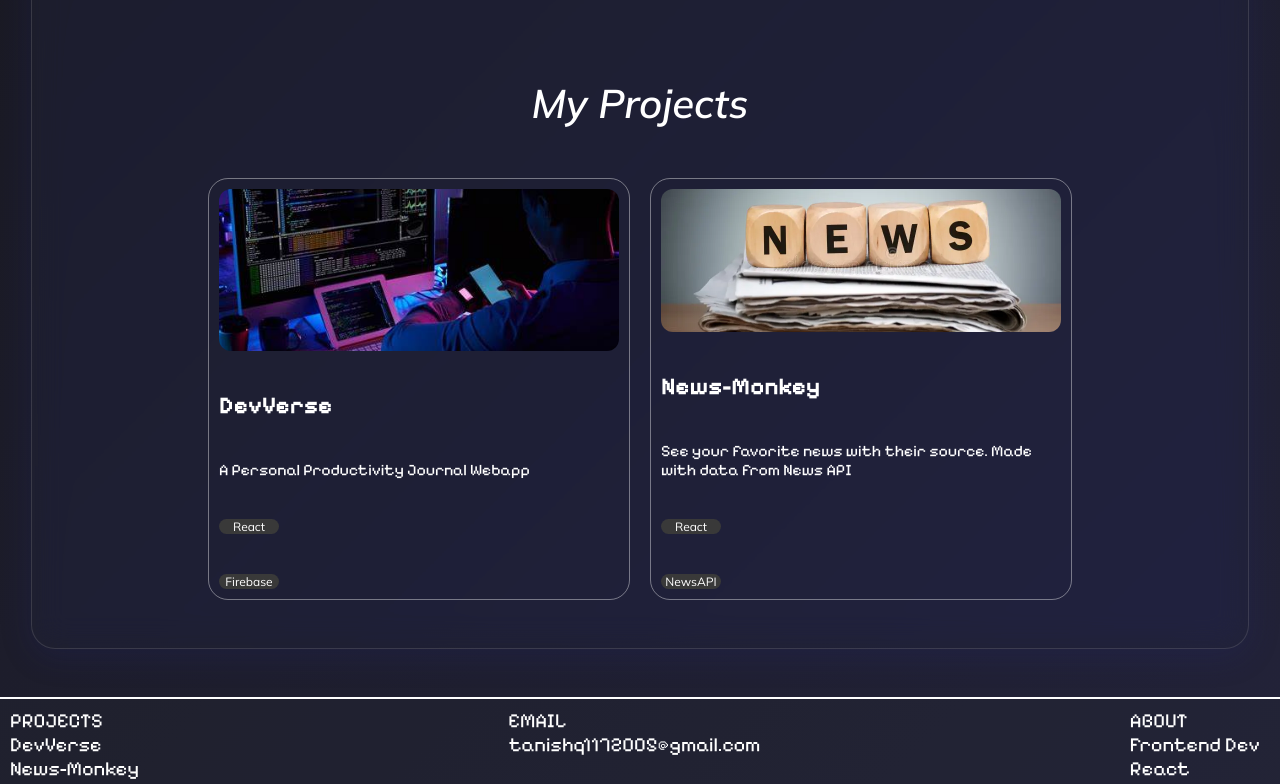
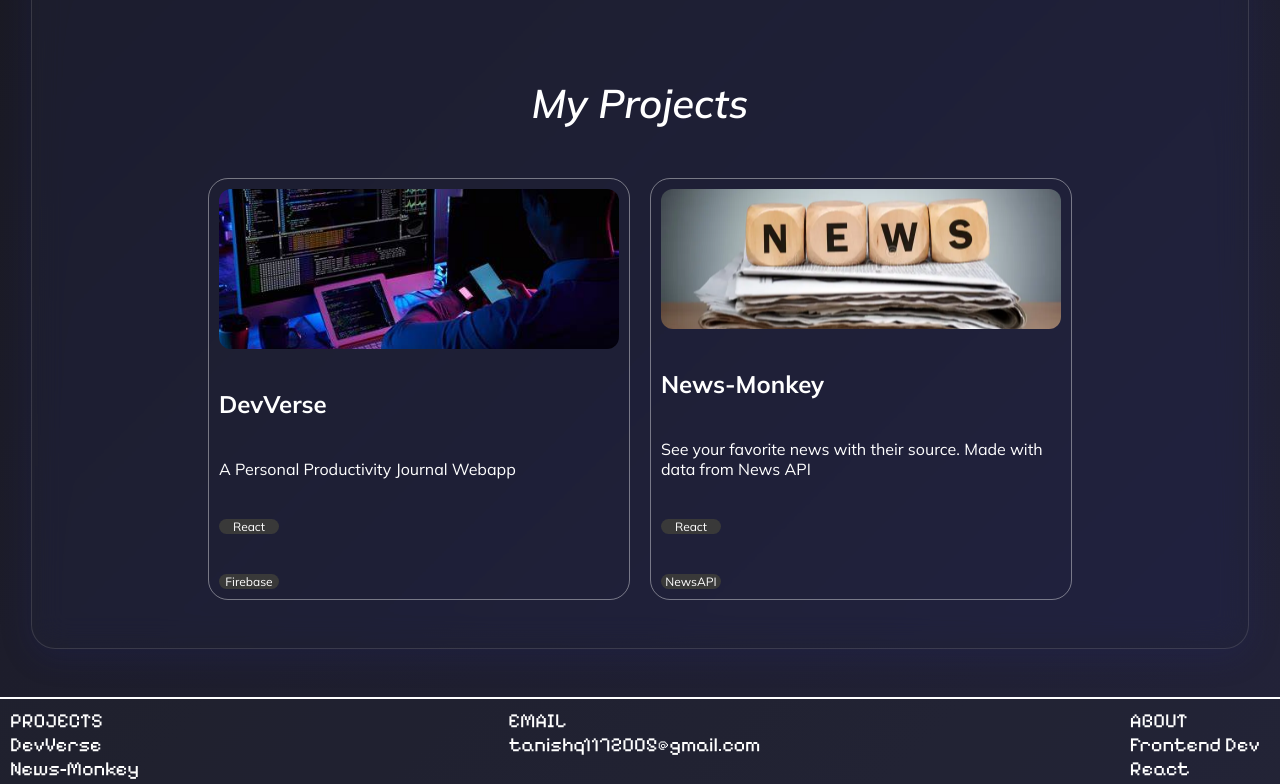
Before and after one commit to tanishq1172005/Portfolio, a React (Vite) app: page / in a window 1280 px wide. Shown: the part 597-1381 px from the top of the page. Built offline with nearby package versions, Linux system fonts and the light colour scheme; a web font is replaced by a local one.

Commit message:
Update index.css

```diff
--- a/src/index.css
+++ b/src/index.css
@@ -140,6 +140,7 @@ main .intro{
 }
 
 .projects{
+    font-family:"Mulish",sans-serif;
     display: flex;
     gap: 20px;
 }
```
